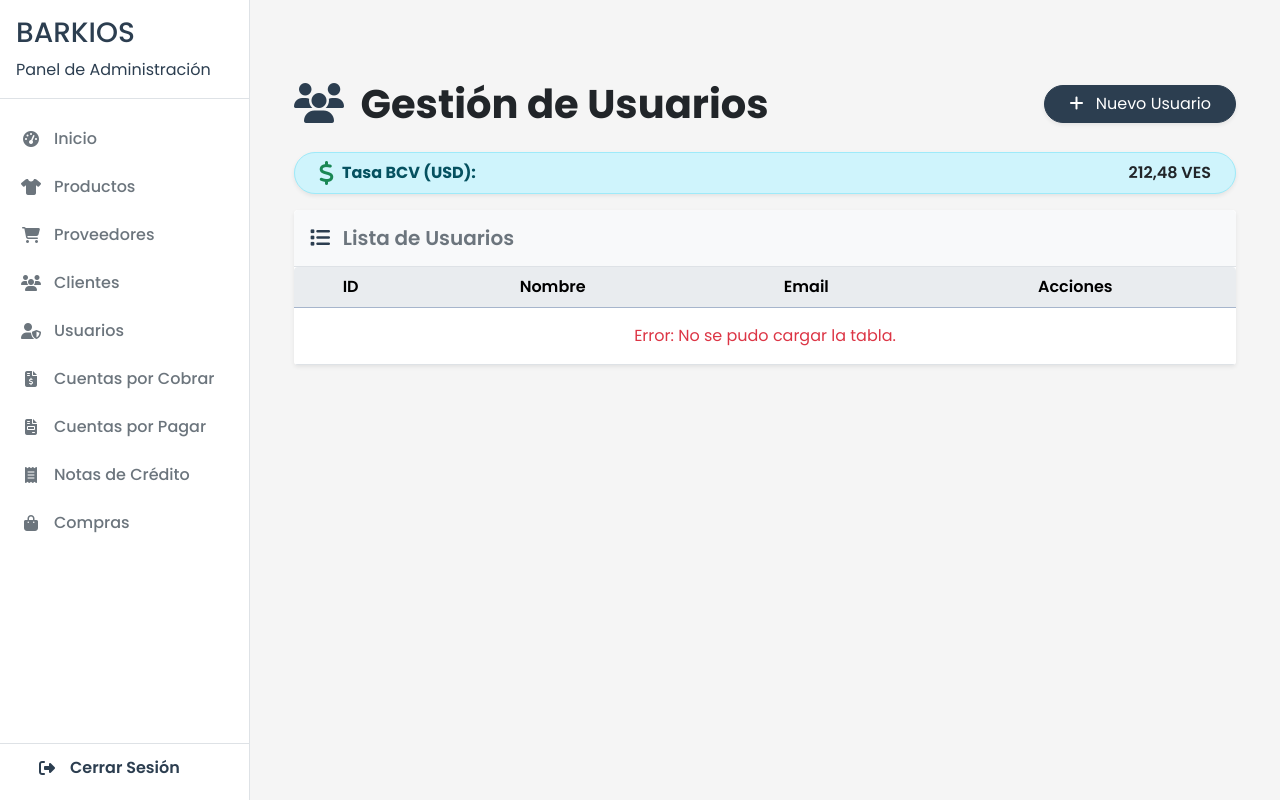
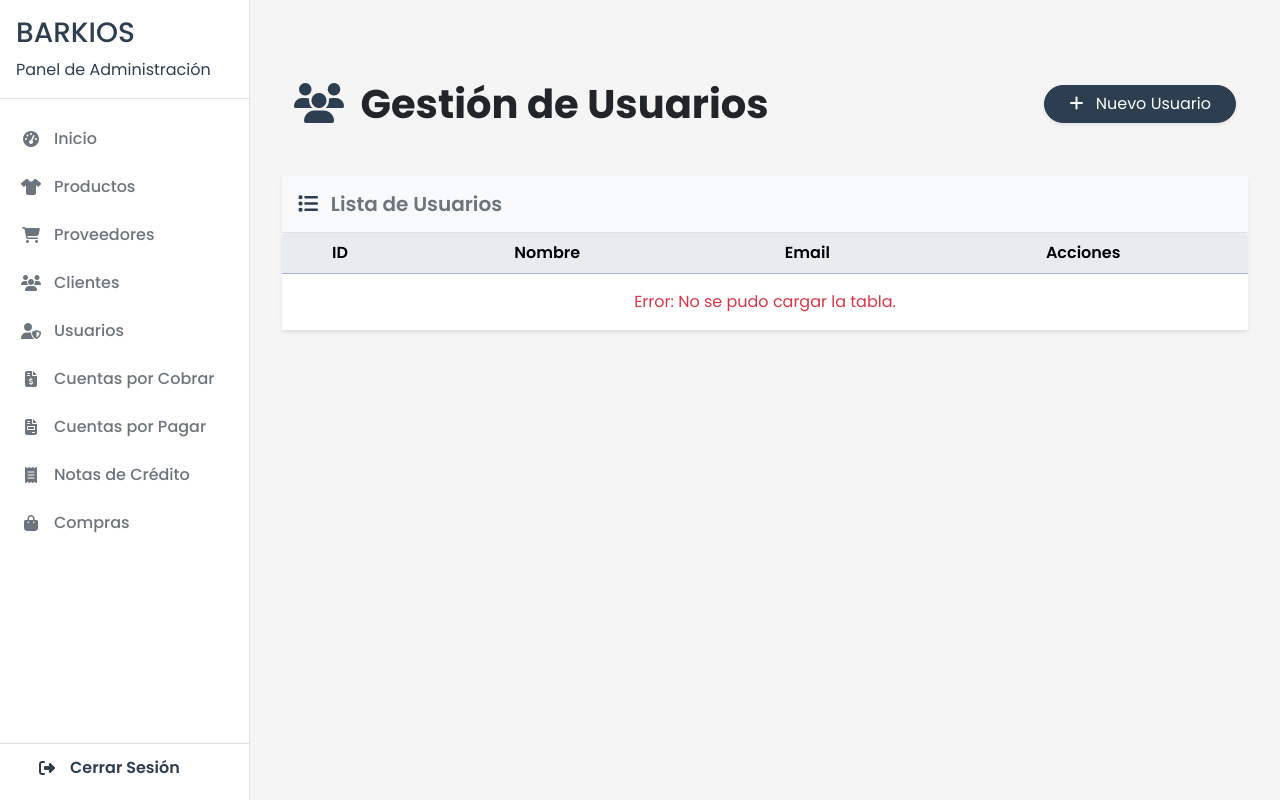
Before and after one commit to Team-Project-Org-2025/BarkiOS-XAMPP, a PHP site: page /BarkiOS/app/views/admin/users-admin.php in a window 1280 px wide. Run offline with PHP 8.4, Linux system fonts and the light colour scheme; data that the repository does not hold is empty; some libraries are stand-ins or nearby versions.

Commit message:
Se arreglo la vista del modulo de usuarios(Se elimino la vista de la tasa del BCV0)

```diff
--- a/app/views/admin/users-admin.php
+++ b/app/views/admin/users-admin.php
@@ -14,14 +14,8 @@
         <i class="fas fa-plus me-2"></i> Nuevo Usuario
       </button>
     </div>
-    <div class="alert alert-info d-flex align-items-center justify-content-between shadow-sm rounded-pill px-4 py-2 mt-3" role="alert">
   <div class="d-flex align-items-center">
-    <i class="fas fa-dollar-sign text-success me-2 fs-4"></i>
-    <strong>Tasa BCV (USD):</strong>
   </div>
-  <span class="fw-semibold text-dark">
-    <?= isset($dolarBCVRate) && is_numeric($dolarBCVRate) ? number_format($dolarBCVRate, 2, ',', '.') . ' VES' : 'No disponible'; ?>
-  </span>
 </div>
 
     <!-- Tarjeta de tabla -->
```
Also changed, not shown: 1 other file.
